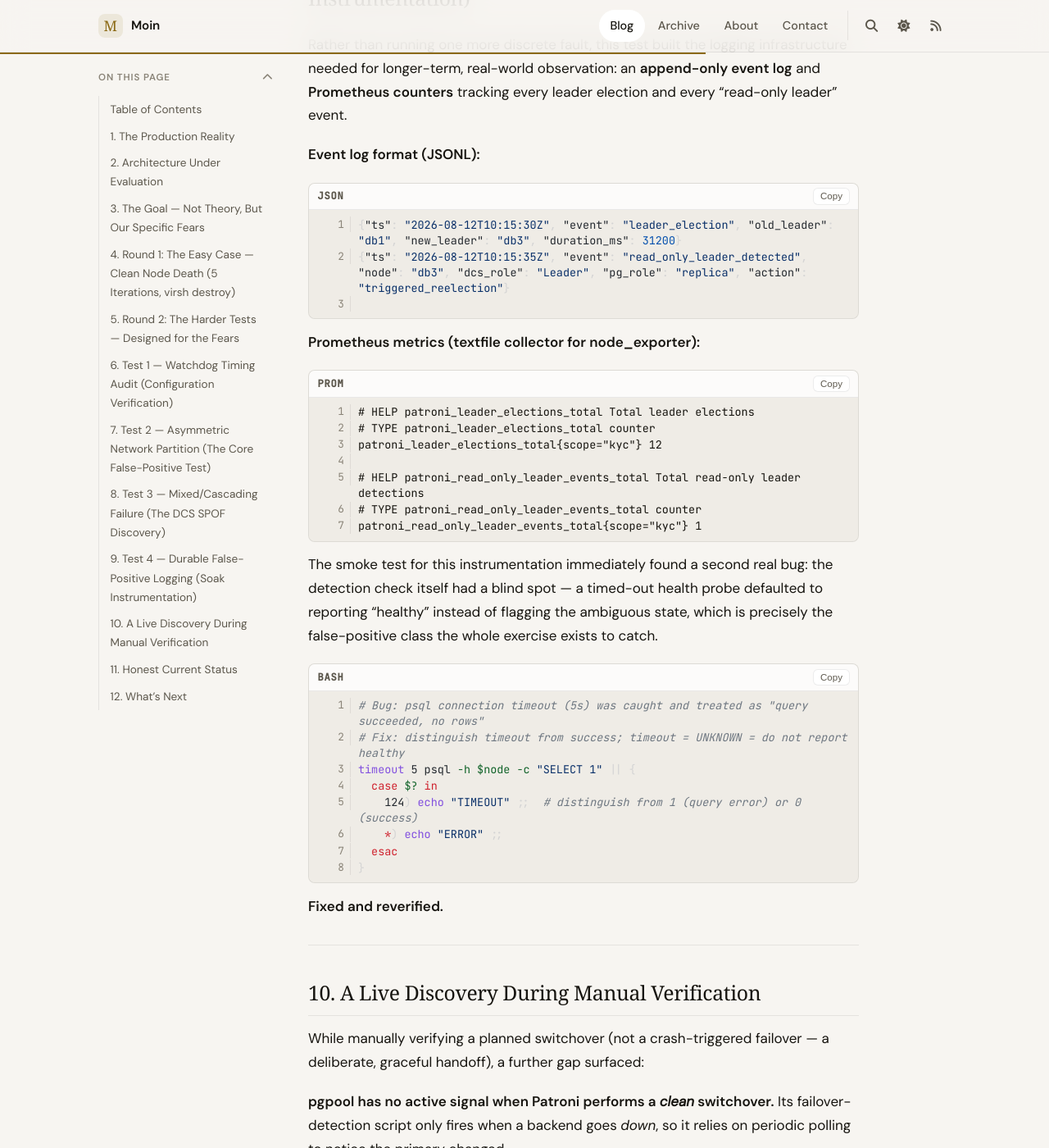
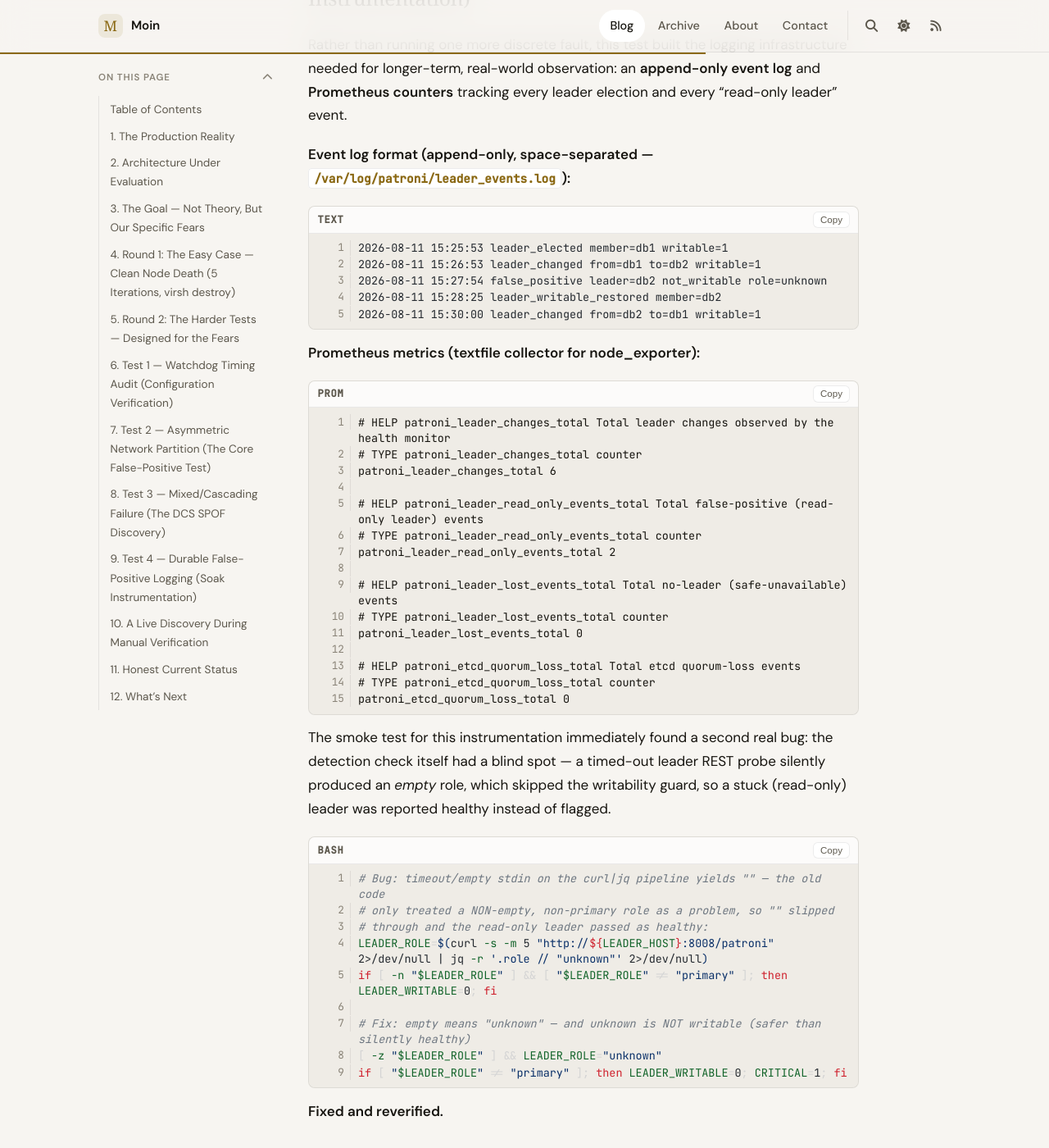
Before and after one commit to marufmoinuddin/marufmoinuddin.github.io, a Jekyll site: the page built from _posts/2026-08-12-ha-postgresql-testing-journey.md, in a window 1280 px wide and 1400 px high, scrolled down 10831 px. Shown: the whole window at 82% size. Built offline with Jekyll 4.4.1, drawn with Linux system fonts in a browser that asks for light colours; some web fonts are replaced; comment, search, counter and statistics services are not loaded; some of the changed text lies outside the part shown.

Commit message:
fix(blog): correct factual drift in HA testing journey post — real event log format (space-separated, not JSONL), real metric names (patroni_leader_changes_total etc.), real Test-4 bug mechanism (curl|jq empty-role guard), switchover timeline direction (db2→db1, VIP stayed on db3), Patroni 4.1.3 + pgbackrest repo path, bug count consistency (3rd bug)

````diff
--- a/_posts/2026-08-12-ha-postgresql-testing-journey.md
+++ b/_posts/2026-08-12-ha-postgresql-testing-journey.md
@@ -41,10 +41,10 @@ These are not hypothetical concerns. They are the lived experience of teams who
 
 The alternative under evaluation is a **Patroni + etcd + pgpool-II** high-availability architecture deployed via Ansible (repo: `patroni-pgpool-ansible`):
 
-- **3 PostgreSQL nodes** (db1=192.168.122.150, db2=192.168.122.151, db3=192.168.122.152) managed by Patroni 3.x
+- **3 PostgreSQL nodes** (db1=192.168.122.150, db2=192.168.122.151, db3=192.168.122.152) managed by Patroni 4.1.3 (Percona build)
 - **etcd 3-node cluster** (co-located on db1/db2/db3, ports 2379/2380) for distributed consensus and leader election
 - **pgpool-II 4.7** (Percona build on RHEL, native on Debian) providing a floating VIP (192.168.122.200/24) and connection pooling on port 9999
-- **pgBackRest** for backup and WAL archiving (stanza `kyc`, repo at `/postgres/pgbackup`)
+- **pgBackRest** for backup and WAL archiving (stanza `kyc`, repo on the dedicated backup host at `/var/lib/pgbackrest`)
 - **Watchdog-based fencing** — `softdog` kernel module on each node; Patroni feeds `/dev/watchdog`; loss of DCS quorum → kernel reboots host (STONITH-style). Hardware watchdog `i6300ESB` available as stronger guarantee.
 - **VIP management** via watchdog `delegate_ip` + `if_up_cmd`/`if_down_cmd` (`ip addr add/del`)
 
@@ -312,34 +312,46 @@ This finding is documented in the project's architectural notes with three mitig
 
 Rather than running one more discrete fault, this test built the logging infrastructure needed for longer-term, real-world observation: an **append-only event log** and **Prometheus counters** tracking every leader election and every "read-only leader" event.
 
-**Event log format (JSONL):**
-```json
-{"ts": "2026-08-12T10:15:30Z", "event": "leader_election", "old_leader": "db1", "new_leader": "db3", "duration_ms": 31200}
-{"ts": "2026-08-12T10:15:35Z", "event": "read_only_leader_detected", "node": "db3", "dcs_role": "Leader", "pg_role": "replica", "action": "triggered_reelection"}
+**Event log format (append-only, space-separated — `/var/log/patroni/leader_events.log`):**
+```text
+2026-08-11 15:25:53 leader_elected member=db1 writable=1
+2026-08-11 15:26:53 leader_changed from=db1 to=db2 writable=1
+2026-08-11 15:27:54 false_positive leader=db2 not_writable role=unknown
+2026-08-11 15:28:25 leader_writable_restored member=db2
+2026-08-11 15:30:00 leader_changed from=db2 to=db1 writable=1
 ```
 
 **Prometheus metrics (textfile collector for node_exporter):**
 ```prom
-# HELP patroni_leader_elections_total Total leader elections
-# TYPE patroni_leader_elections_total counter
-patroni_leader_elections_total{scope="kyc"} 12
+# HELP patroni_leader_changes_total Total leader changes observed by the health monitor
+# TYPE patroni_leader_changes_total counter
+patroni_leader_changes_total 6
 
-# HELP patroni_read_only_leader_events_total Total read-only leader detections
-# TYPE patroni_read_only_leader_events_total counter
-patroni_read_only_leader_events_total{scope="kyc"} 1
+# HELP patroni_leader_read_only_events_total Total false-positive (read-only leader) events
+# TYPE patroni_leader_read_only_events_total counter
+patroni_leader_read_only_events_total 2
+
+# HELP patroni_leader_lost_events_total Total no-leader (safe-unavailable) events
+# TYPE patroni_leader_lost_events_total counter
+patroni_leader_lost_events_total 0
+
+# HELP patroni_etcd_quorum_loss_total Total etcd quorum-loss events
+# TYPE patroni_etcd_quorum_loss_total counter
+patroni_etcd_quorum_loss_total 0
 ```
 
-The smoke test for this instrumentation immediately found a second real bug: the detection check itself had a blind spot — a timed-out health probe defaulted to reporting "healthy" instead of flagging the ambiguous state, which is precisely the false-positive class the whole exercise exists to catch.
+The smoke test for this instrumentation immediately found a second real bug: the detection check itself had a blind spot — a timed-out leader REST probe silently produced an *empty* role, which skipped the writability guard, so a stuck (read-only) leader was reported healthy instead of flagged.
 
 ```bash
-# Bug: psql connection timeout (5s) was caught and treated as "query succeeded, no rows"
-# Fix: distinguish timeout from success; timeout = UNKNOWN = do not report healthy
-timeout 5 psql -h $node -c "SELECT 1" || {
-  case $? in
-    124) echo "TIMEOUT" ;;  # distinguish from 1 (query error) or 0 (success)
-    *) echo "ERROR" ;;
-  esac
-}
+# Bug: timeout/empty stdin on the curl|jq pipeline yields "" — the old code
+# only treated a NON-empty, non-primary role as a problem, so "" slipped
+# through and the read-only leader passed as healthy:
+LEADER_ROLE=$(curl -s -m 5 "http://${LEADER_HOST}:8008/patroni" 2>/dev/null | jq -r '.role // "unknown"' 2>/dev/null)
+if [ -n "$LEADER_ROLE" ] && [ "$LEADER_ROLE" != "primary" ]; then LEADER_WRITABLE=0; fi
+
+# Fix: empty means "unknown" — and unknown is NOT writable (safer than silently healthy)
+[ -z "$LEADER_ROLE" ] && LEADER_ROLE="unknown"
+if [ "$LEADER_ROLE" != "primary" ]; then LEADER_WRITABLE=0; CRITICAL=1; fi
 ```
 
 **Fixed and reverified.**
@@ -357,11 +369,11 @@ In one observed run this produced roughly a **4-minute write-availability gap**
 **Timeline from actual run (2026-08-11):**
 | Event | Time | Notes |
 |-------|------|-------|
-| `patronictl switchover` issued | 15:29:05Z | db1 → db2 |
-| Patroni demotes db1, promotes db2 | 15:29:07Z | Complete in <2s |
-| VIP moves to new pgpool leader | 15:29:12Z | Watchdog fast |
-| pgpool `sr_check` detects new primary | 15:33:22Z | **~4 min 15s gap** |
-| First successful write via VIP | 15:33:24Z | |
+| `patronictl switchover` issued | 15:29:05Z | db2 → db1 (leader db2, candidate db1) |
+| Patroni demotes db2, promotes db1 | 15:29:07Z | Complete in <2s |
+| VIP stays on db3 (watchdog leader) | unchanged | **New primary db1 ≠ VIP holder db3** — the hard case |
+| pgpool `sr_check` detects new primary | 15:33:22Z | **~4 min 15s gap** (routing catch-up) |
+| First successful write via VIP | 15:35:29Z | Verified `INSERT` landed on db1 |
 
 **Root cause:** `sr_check_period = 10` (default) → pgpool only checks primary role every 10s. With 3 backends, worst-case detection = 30s + election + attach. But more critically, **no active notification** from Patroni on clean switchover.
 
@@ -432,7 +444,7 @@ The architecture is meaningfully closer to a credible production candidate than
 
 1. **Extended soak** — Run the instrumented cluster under production-like load for 2–4 weeks with the event log and Prometheus counters active. The `cluster_health.sh` timer (from `07_Configure_Cluster_Health.yml`) already emits the metrics; needs time.
 2. **etcd topology decision** — Evaluate the three mitigations for the DCS SPOF (witness nodes, decoupled failure domain, 5-node etcd) and pick one for the next validation cycle. The `etcd_group` variable in `variables.yaml.example` supports dedicated witness groups.
-3. **Documentation alignment** — Update all internal runbooks to reflect the *actual* measured numbers (31s partition recovery, 40s crash failover, ~3–4s switchover) instead of aspirational claims.
+3. ~~**Documentation alignment** — Update all internal runbooks to reflect the *actual* measured numbers (31s partition recovery, 40s crash failover, ~3–4s switchover) instead of aspirational claims.~~ **Done (2026-08-12):** `docs/FAILOVER_TESTING.md` now documents the measured switchover window (not "zero downtime"), and the main `README.md` carries the verified numbers throughout.
 
 The journey continues. The goal was never a green checkbox — it was earning the production team's trust with evidence. That trust is built on the bugs we found, not the ones we didn't.
 
````
Also changed, not shown: other parts of _posts/2026-08-12-ha-postgresql-testing-journey.md (+1 -1 lines).
